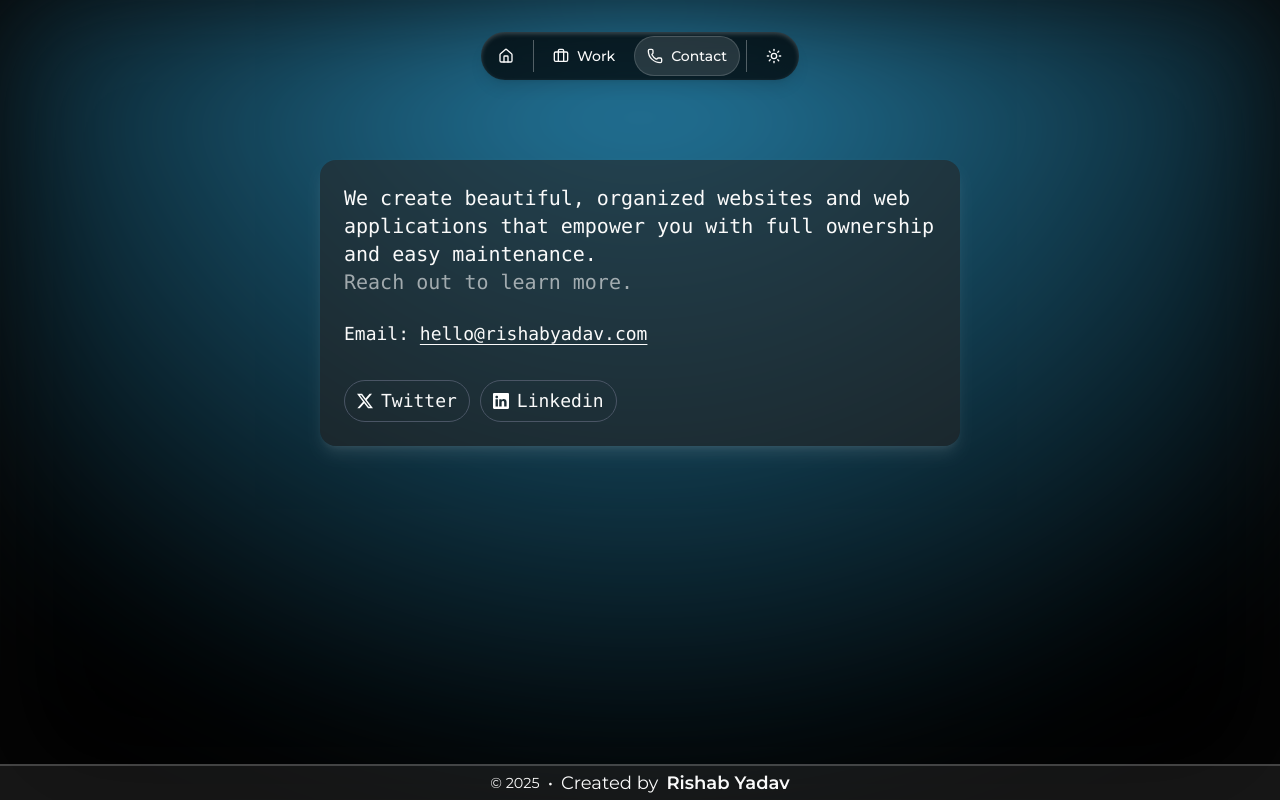
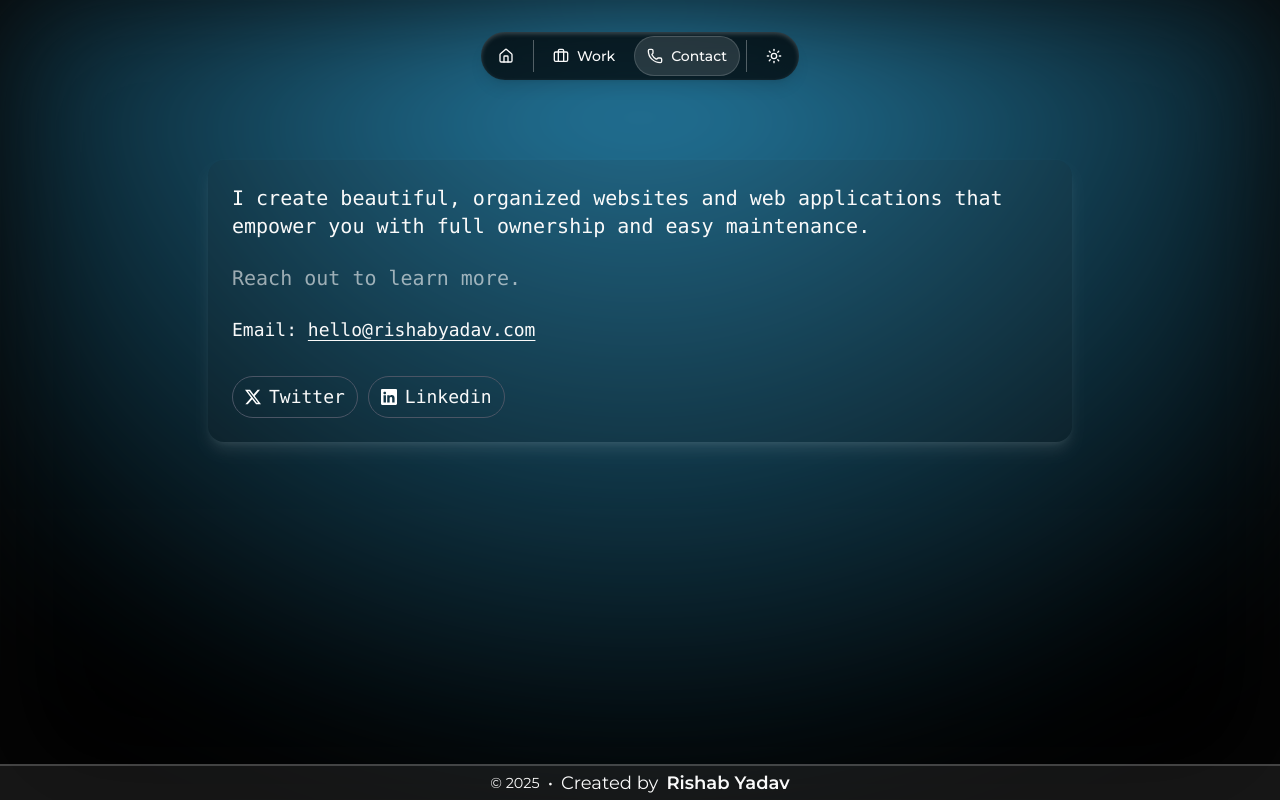
Before and after one commit to elitebot47/my-portfolio, a Next.js app: page /contact in a window 1280 px wide. Built offline with nearby package versions, Linux system fonts and the light colour scheme.

Commit message:
Refactor layout and styling across components; adjust padding in ContactPage, enhance animations in SkillsArea and Education sections, and add email contact option in SocialIconList.

```diff
--- a/src/app/contact/page.tsx
+++ b/src/app/contact/page.tsx
@@ -2,7 +2,7 @@ import ContactProfilesCard from "@/components/contactPage/contact-profiles-card"
 
 export default async function ContactPage() {
   return (
-    <div className="w-full lg:py-40 flex flex-col items-center h-full lg:px-80 px-3 pt-28   ">
+    <div className="w-full lg:py-40 flex flex-col items-center h-full lg:px-52 px-3 pt-28   ">
       <ContactProfilesCard />
     </div>
   );
--- a/src/app/layout.tsx
+++ b/src/app/layout.tsx
@@ -49,10 +49,10 @@ export default async function RootLayout({
             <div className="fixed  inset-0 flex justify-center blur-3xl z-10 pointer-events-none">
               <div className="h-full bg-gradient-blue-to-white-inverted dark:bg-gradient-blue-to-black-inverted lg:bg-gradient-blue-to-white lg:dark:bg-gradient-blue-to-black w-full mx-auto flex"></div>
             </div>
-            <main className="flex-grow z-20   scrollbar-none bg-white/30 dark:bg-black/30">
+            <main className="flex-grow z-20 pb-16   scrollbar-none bg-white/30 dark:bg-black/30">
               {children}
             </main>
-            <footer className="z-20 h-fit w-full">
+            <footer className="z-20  h-fit w-full">
               <Footer />
             </footer>
           </div>
--- a/src/app/page.tsx
+++ b/src/app/page.tsx
@@ -30,7 +30,7 @@ export default async function Home() {
           <section id="intro" className="lg:px-2">
             <IntroArea />
           </section>
-          <section id="skills">
+          <section className="" id="skills">
             <SkillsArea className=" bg-accent/20 backdrop-blur-lg shadow-inner shadow-black/15 dark:shadow-white/15 mb-6 border rounded-4xl  px-4 py-6" />
           </section>
           <section id="education">
--- a/src/components/contactPage/contact-profiles-card.tsx
+++ b/src/components/contactPage/contact-profiles-card.tsx
@@ -15,12 +15,12 @@ export default function ContactProfilesCard() {
         filter: "blur(10px)",
       }}
       animate={{ scale: 1, opacity: 1, filter: "blur(0px)" }}
-      className={`font-mono  bg-accent/60 w-full p-6 rounded-2xl shadow-lg dark:shadow-white/10 shadow-black/20   h-fit`}
+      className={`font-mono  bg-accent/10 w-full p-6 rounded-2xl shadow-lg dark:shadow-white/10 shadow-black/20   h-fit`}
     >
       <h1 className=" lg:text-xl text-[16px] lg:text-start text-center font-extralight">
-        We create beautiful, organized websites and web applications that
-        empower you with full ownership and easy maintenance.
-        <div className="text-foreground/60">Reach out to learn more.</div>
+        I create beautiful, organized websites and web applications that empower
+        you with full ownership and easy maintenance.
+        <div className="text-foreground/60 mt-6">Reach out to learn more.</div>
       </h1>
       <h2 className="lg:text-lg text-sm mt-6">
         {`Email: `}
--- a/src/components/homePage/profile-picture-side/profile-picture-area.tsx
+++ b/src/components/homePage/profile-picture-side/profile-picture-area.tsx
@@ -10,15 +10,15 @@ export default function ProfilePictureArea() {
       transition={{ duration: 1, ease: "easeOut" }}
       className="h-full lg:pl-12 w-full flex-col flex justify-center items-center"
     >
-      <div className="w-[170px] border-2 flex justify-center items-center rounded-full h-[170px] ">
+      <div className="w-[170px] border-2 flex justify-center items-center rounded-full h-[170px] overflow-hidden">
         <CldImage
           alt="profile picture"
           width={1000}
           height={1000}
-          src="dotwvanej85ajcmz4c8c"
+          src="ihrnwy6eepwn2rx3wktq"
           crop="auto"
-          gravity="north_east"
-          style={{ borderRadius: "50%" }}
+          gravity="face"
+          className="w-full h-full object-cover transition-transform duration-300 ease-in-out scale-150"
         />
       </div>
 
--- a/src/components/homePage/text-content-side/education-section/education.tsx
+++ b/src/components/homePage/text-content-side/education-section/education.tsx
@@ -1,8 +1,16 @@
+"use client";
 import { Separator } from "@/components/ui/separator";
+import { motion } from "motion/react";
 
-export default async function Education({ className }: { className?: string }) {
+export default function Education({ className }: { className?: string }) {
   return (
-    <div className={`${className} `}>
+    <motion.div
+      initial={{ filter: "blur(5px)", y: 100, opacity: 0 }}
+      whileInView={{ filter: "blur(0px)", y: 0, opacity: 1 }}
+      transition={{ duration: 1, ease: "easeOut", delay: 0 }}
+      viewport={{ once: true, amount: 0.1 }}
+      className={`${className} `}
+    >
       <h2 className="lg:text-4xl text-2xl justify-center flex lg:block mb-3.5">
         Education
       </h2>
@@ -18,6 +26,6 @@ export default async function Education({ className }: { className?: string }) {
           Btech
         </div>
       </div>
-    </div>
+    </motion.div>
   );
 }
--- a/src/components/homePage/text-content-side/skill-section/skills.tsx
+++ b/src/components/homePage/text-content-side/skill-section/skills.tsx
@@ -87,9 +87,10 @@ function SkillColumn({
 export default function SkillsArea({ className }: { className?: string }) {
   return (
     <motion.div
-      initial={{ filter: "blur(10px)", opacity: 0 }}
-      animate={{ filter: "blur(0px)", opacity: 1 }}
-      transition={{ duration: 1, ease: "easeOut" }}
+      initial={{ filter: "blur(5px)", y: 100, opacity: 0 }}
+      whileInView={{ filter: "blur(0px)", y: 0, opacity: 1 }}
+      transition={{ duration: 1, ease: "easeOut", delay: 0 }}
+      viewport={{ once: true, amount: 0.1 }}
       className={`${className} `}
     >
       <div className="text-4xl text-center lg:text-start mb-4 font-semibold">
--- a/src/components/homePage/text-content-side/social-icon-strip/social-icon-list.tsx
+++ b/src/components/homePage/text-content-side/social-icon-strip/social-icon-list.tsx
@@ -1,4 +1,5 @@
 import { BsGithub, BsLinkedin, BsTwitterX } from "react-icons/bs";
+import { FiMail } from "react-icons/fi";
 import SocialIconButton from "./social-icon-button";
 
 export default function SocialIconList() {
@@ -19,6 +20,11 @@ export default function SocialIconList() {
         icon={<BsTwitterX />}
         text="Twitter"
       />
+      <SocialIconButton
+        href="mailto:hello@rishabyadav.com?subject=New%20Website%20/ %20Web%20App%20Project%20Inquiry&body=Hello,%0D%0A%0D%0AI'm%20reaching%20out%20from%20your%20website%20to%20discuss%20a%20potential%20project.%0D%0A%0D%0AHere%20are%20some%20initial%20details%20about%20what%20I'm%20looking%20for:%0D%0A%0D%0A1.%20Type%20of%20project:%0D%0A2.%20Brief%20description:%0D%0A3.%20Any%20specific%20features%20or%20technologies%20in%20mind:%0D%0A%0D%0AThank%20you!"
+        icon={<FiMail />}
+        text="Mail"
+      />
     </div>
   );
 }
--- a/src/components/workPage/project-card.tsx
+++ b/src/components/workPage/project-card.tsx
@@ -72,6 +72,7 @@ export default function ProjectCard({
                     width={800}
                     height={500}
                     className="w-full h-auto object-cover"
+                    loading="lazy"
                   />
                 </CarouselItem>
               ))}
```
